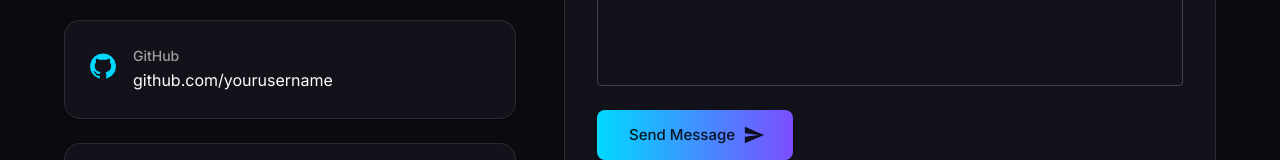
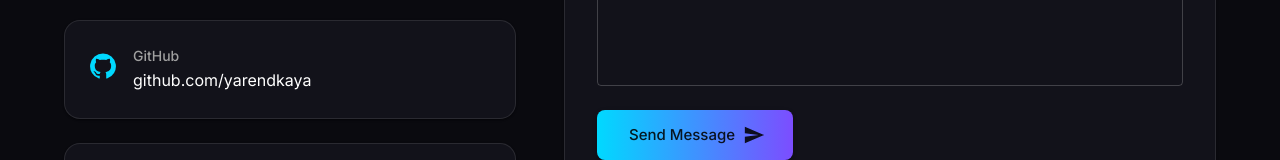
Before and after one commit to yarendkaya/demirkayaren.devFrontend, a React (Vite) app: page / in a window 1280 px wide. Shown: the part 5321-5481 px from the top of the page. Built offline with nearby package versions, Linux system fonts and the light colour scheme.

Commit message:
Added github link to the icon.

```diff
--- a/src/components/Contact.tsx
+++ b/src/components/Contact.tsx
@@ -18,8 +18,8 @@
   {
     icon: <GitHub sx={{ fontSize: 28 }} />,
     title: 'GitHub',
-    value: 'github.com/yourusername',
-    link: 'https://github.com/yourusername',
+    value: 'github.com/yarendkaya',
+    link: 'https://github.com/yarendkaya',
   },
   {
     icon: <LocationOn sx={{ fontSize: 28 }} />,
--- a/src/components/Footer.tsx
+++ b/src/components/Footer.tsx
@@ -41,7 +41,7 @@
           sx={{ mb: 4 }}
         >
           <IconButton
-            href="https://github.com/yourusername"
+            href="https://github.com/yarendkaya"
             target="_blank"
             sx={{
               color: 'text.secondary',
--- a/src/components/Hero.tsx
+++ b/src/components/Hero.tsx
@@ -114,7 +114,7 @@
 
           <Stack direction="row" spacing={2}>
             <Button
-              href="https://github.com/yourusername"
+              href="https://github.com/yarendkaya"
               target="_blank"
               sx={{
                 minWidth: 'auto',
```
